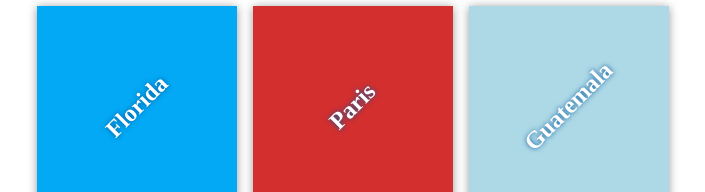
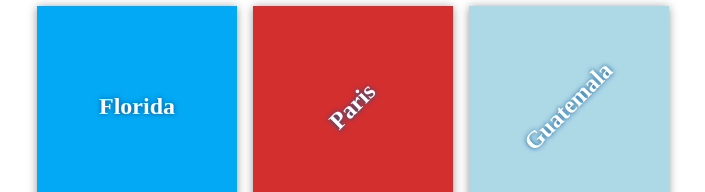
Before and after one commit to Alfredoeb9/my-travel-plans, a plain HTML site: page index.html in a window 1280 px wide. In both pictures the pointer is over the element "Florida". Shown: the part 294-486 px from the top of the page, without its empty margins (287-992 px from the left). Drawn offline with Linux system fonts and the light colour scheme.

Commit message:
css animation to destination block

```diff
--- a/css/app.css
+++ b/css/app.css
@@ -40,9 +40,14 @@ body {
   text-align: center;
 }
 
+.destination:hover h2 {
+  transform: rotate(0deg);
+}
+
 h2 {
   margin: 0;
   transform: rotate(-45deg);
+  transition: ease-in-out all .5s;
   text-shadow: 0 0 5px #01579b;
 }
 
```
